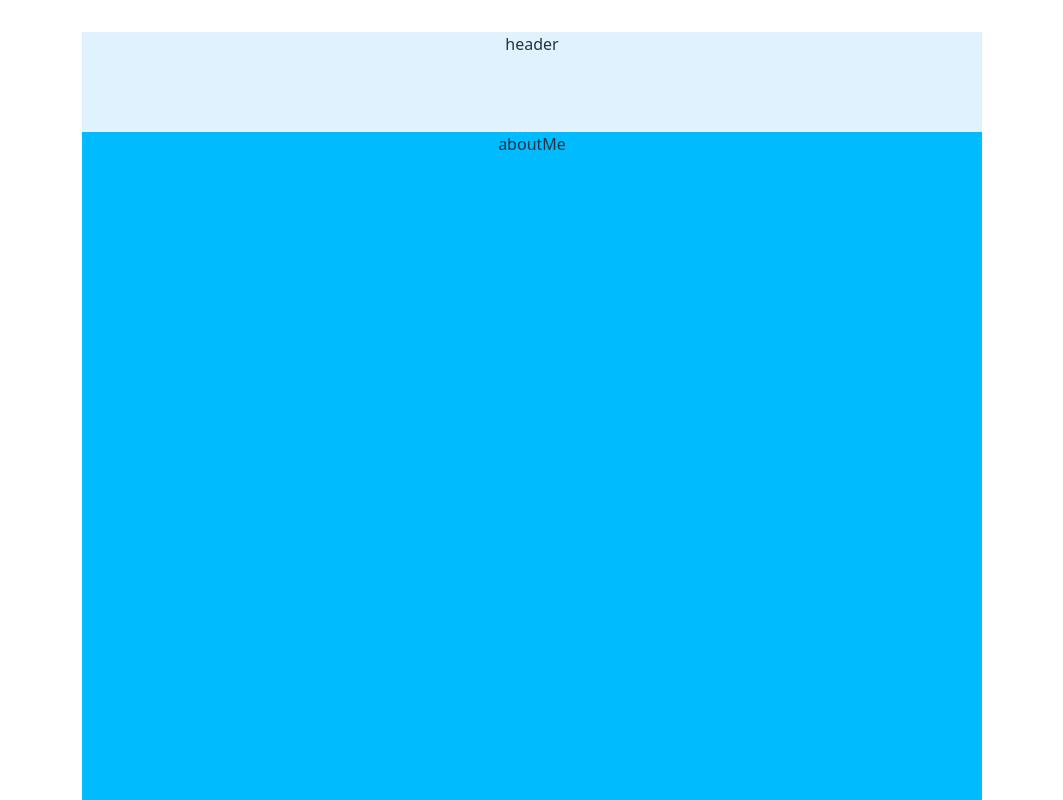
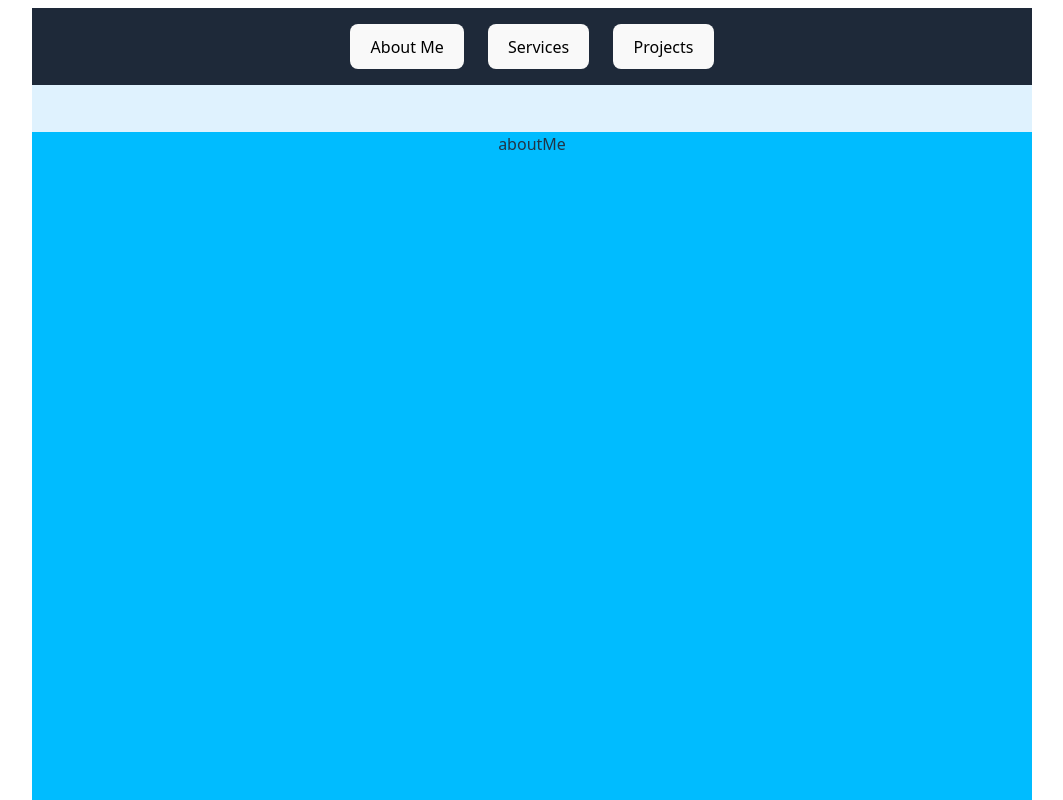
Before and after one commit to rsarellano/rjsarellanoportfolio, a React (Vite) app in the folder rjsarellanoportfolio/: page /main in a window 1280 px wide. Shown: the top 800 px of the page, without its empty margins (108-1171 px from the left). Built offline with nearby package versions, Linux system fonts and the light colour scheme.

Commit message:
added navs

```diff
--- a/rjsarellanoportfolio/src/pages/mainPage.tsx
+++ b/rjsarellanoportfolio/src/pages/mainPage.tsx
@@ -1,4 +1,4 @@
-import React, { useState } from "react";
+import React, { useState, useRef } from "react";
 import CorporateProjects from "../components/projects/corporate/corporateProjects";
 import PersonalProjects from "../components/projects/personal/personalProjects";
 import Header from "../components/header/header";
@@ -19,19 +19,51 @@ const MainPage = () => {
     setShowCorporateProjects(false);
   };
 
+  const aboutMe = useRef(null);
+  const services = useRef(null);
+  const projects = useRef(null);
+
+  const scrollToSection = (ref: any) => {
+    ref.current?.scrollIntoView({ behavior: "smooth" });
+  };
+
   return (
-    <div>
+    <div className="relative w-[1000px]">
+      <nav className="fixed top-0 left-1/2 transform -translate-x-1/2 w-[1000px] bg-gray-800 my-2 text-black py-4 z-50 flex justify-center space-x-6">
+        <button
+          onClick={() => scrollToSection(aboutMe)}
+          className="hover:underline"
+        >
+          About Me
+        </button>
+
+        <button
+          onClick={() => scrollToSection(services)}
+          className="hover:underlined"
+        >
+          Services
+        </button>
+
+        <button
+          onClick={() => scrollToSection(projects)}
+          className="hover:underlined"
+        >
+          Projects
+        </button>
+      </nav>
       <div>
         <Header />
       </div>
-      <div>
+      <section ref={aboutMe}>
         <AboutMe />
-      </div>
+      </section>
+      <section ref={services}>
+        <Services />
+      </section>
 
-      <Services />
-
+      <section ref={projects}>
         <div className="container bg-sky-600 mb-2 position: relative">
-        <div className="h-[800px] w-[900px]">
+          <div className="h-[900px] ">
             <button
               className="m-5 w-[120px] h-[80px]"
               onClick={toggleCorporateProjects}
@@ -43,14 +75,14 @@ const MainPage = () => {
               className="m-5 w-[120px] h-[80px]"
               onClick={togglePersonalProjects}
             >
-            {" "}
-            Personal Projects{" "}
+              Personal Projects
             </button>
 
             {showPersonalProjects && <PersonalProjects />}
             {showCorporateProjects && <CorporateProjects />}
           </div>
         </div>
+      </section>
     </div>
   );
 };
```
Lines whose indentation alone changed are shown as unchanged.
